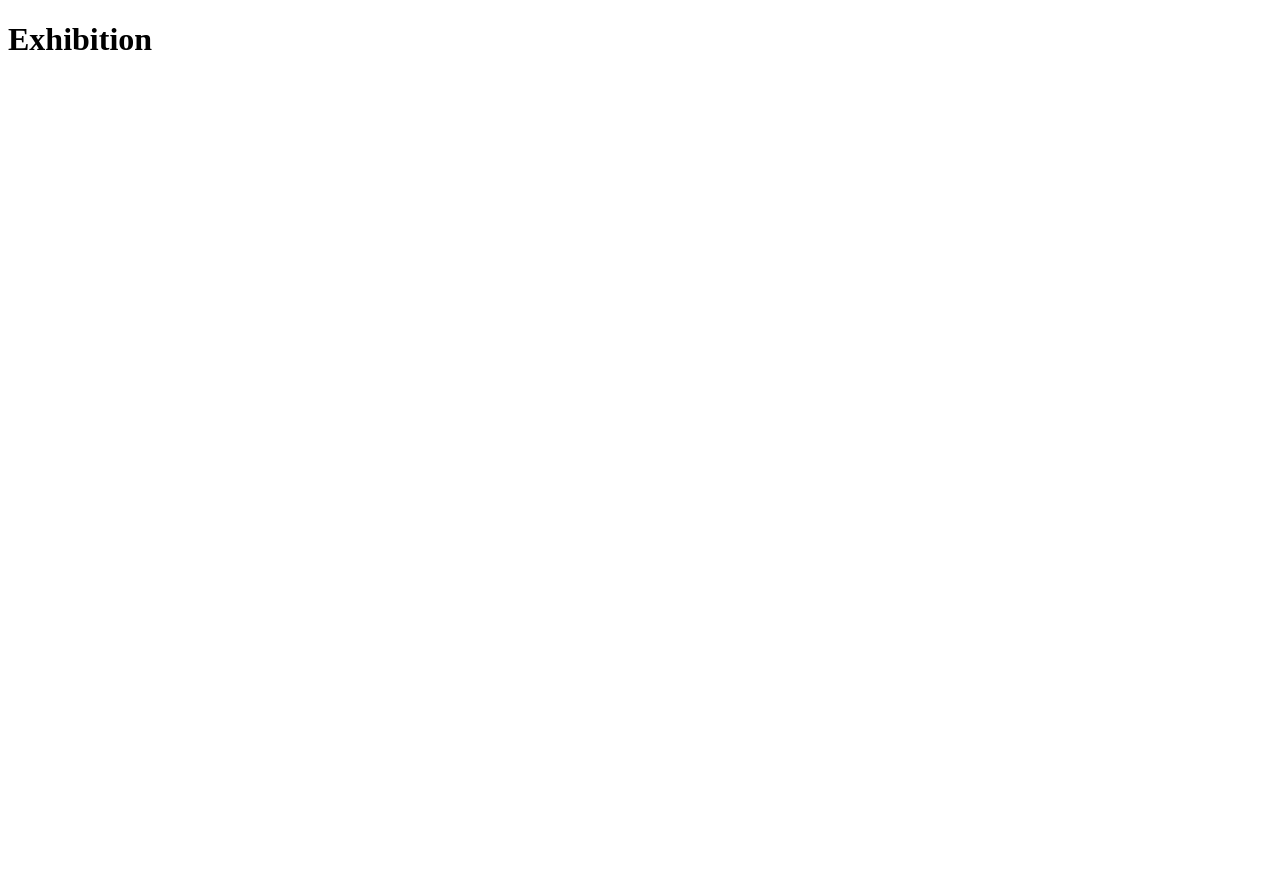
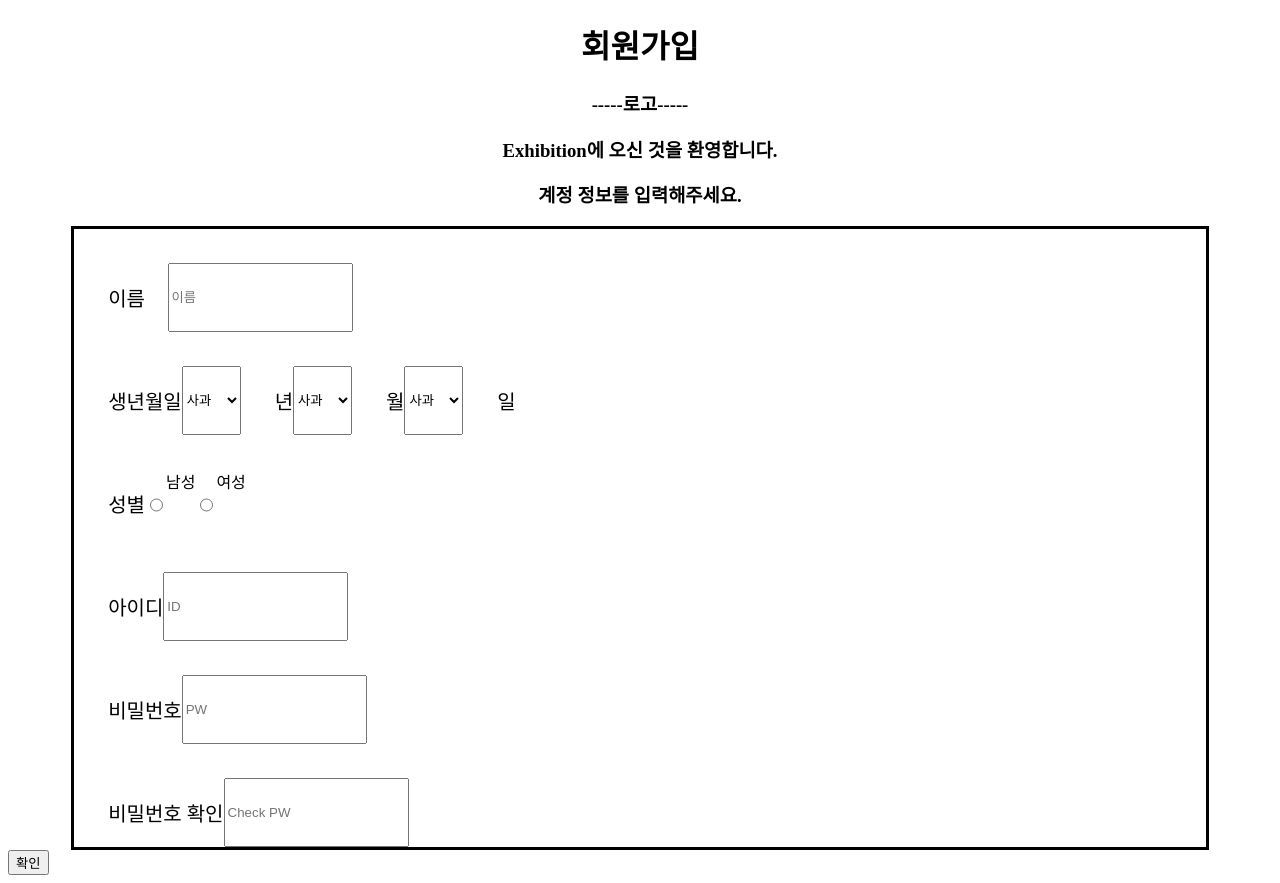
Before and after one commit to Exhibition-Prj/FrontEnd, a React (Create React App) app in the folder exhibition/: page / in a window 1280 px wide. Before the commit the page ends 800 px from the top, so only its background shows below. Built offline with nearby package versions, Linux system fonts and the light colour scheme.

Commit message:
#1 [추가] 회원가입 form

```diff
--- a/exhibition/package.json
+++ b/exhibition/package.json
@@ -9,6 +9,7 @@
     "react": "^18.0.0",
     "react-dom": "^18.0.0",
     "react-scripts": "5.0.1",
+    "styled-components": "^5.3.5",
     "web-vitals": "^2.1.4"
   },
   "scripts": {
--- a/exhibition/src/App.js
+++ b/exhibition/src/App.js
@@ -1,7 +1,106 @@
+import React from "react";
+import styled from "styled-components";
+
+const JoinTitle = styled.h1`
+  text-align: center;
+`;
+
+const Title = styled.h3`
+  text-align: center;
+`;
+
+const ContentDiv = styled.div`
+  border: 3px solid;
+  margin-left: 5%;
+  margin-right: 5%;
+`;
+
+const ContentInnerDiv = styled.div`
+  margin-top: 3%;
+  display: flex;
+`;
+
+const ContentTitle = styled.p`
+  margin-left: 3%;
+  font-size: 20px;
+`;
+
+const NameInput = styled.input`
+  margin-left: 2%;
+`;
+
+const OPTIONS = [
+  { value: "apple", name: "사과" },
+  { value: "banana", name: "바나나" },
+  { value: "orange", name: "오렌지" },
+];
+
+const SelectBox = (props) => {
+  return (
+    <select>
+      {props.options.map((option) => (
+        <option
+          value={option.value}
+          defaultValue={props.defaultValue === option.value}
+        >
+          {option.name}
+        </option>
+      ))}
+    </select>
+  );
+};
+
 function App() {
   return (
     <div>
-      <h1>Exhibition</h1>
+      <div>
+        <JoinTitle>회원가입</JoinTitle>
+        <Title>-----로고-----</Title>
+        <Title>Exhibition에 오신 것을 환영합니다.</Title>
+        <Title>계정 정보를 입력해주세요.</Title>
+      </div>
+
+      <ContentDiv>
+        <ContentInnerDiv>
+          <ContentTitle>이름</ContentTitle>
+          <NameInput placeholder="이름" />
+        </ContentInnerDiv>
+
+        <ContentInnerDiv>
+          <ContentTitle>생년월일</ContentTitle>
+          <SelectBox options={OPTIONS} defaultValue="banana"></SelectBox>
+          <ContentTitle>년</ContentTitle>
+          <SelectBox options={OPTIONS} defaultValue="banana"></SelectBox>
+          <ContentTitle>월</ContentTitle>
+          <SelectBox options={OPTIONS} defaultValue="banana"></SelectBox>
+          <ContentTitle>일</ContentTitle>
+        </ContentInnerDiv>
+
+        <ContentInnerDiv onChange={(e) => console.log(123)}>
+          <ContentTitle>성별</ContentTitle>
+          <input type="radio" name="theme" value="MAN" />
+          남성
+          <input type="radio" name="theme" value="WOMAN" />
+          여성
+        </ContentInnerDiv>
+
+        <ContentInnerDiv>
+          <ContentTitle>아이디</ContentTitle>
+          <input placeholder="ID" />
+        </ContentInnerDiv>
+
+        <ContentInnerDiv>
+          <ContentTitle>비밀번호</ContentTitle>
+          <input placeholder="PW" />
+        </ContentInnerDiv>
+
+        <ContentInnerDiv>
+          <ContentTitle>비밀번호 확인</ContentTitle>
+          <input placeholder="Check PW" />
+        </ContentInnerDiv>
+      </ContentDiv>
+
+      <button>확인</button>
     </div>
   );
 }
```
Also changed, not shown: 1 other file (tests, documents, lock files or other folders).
